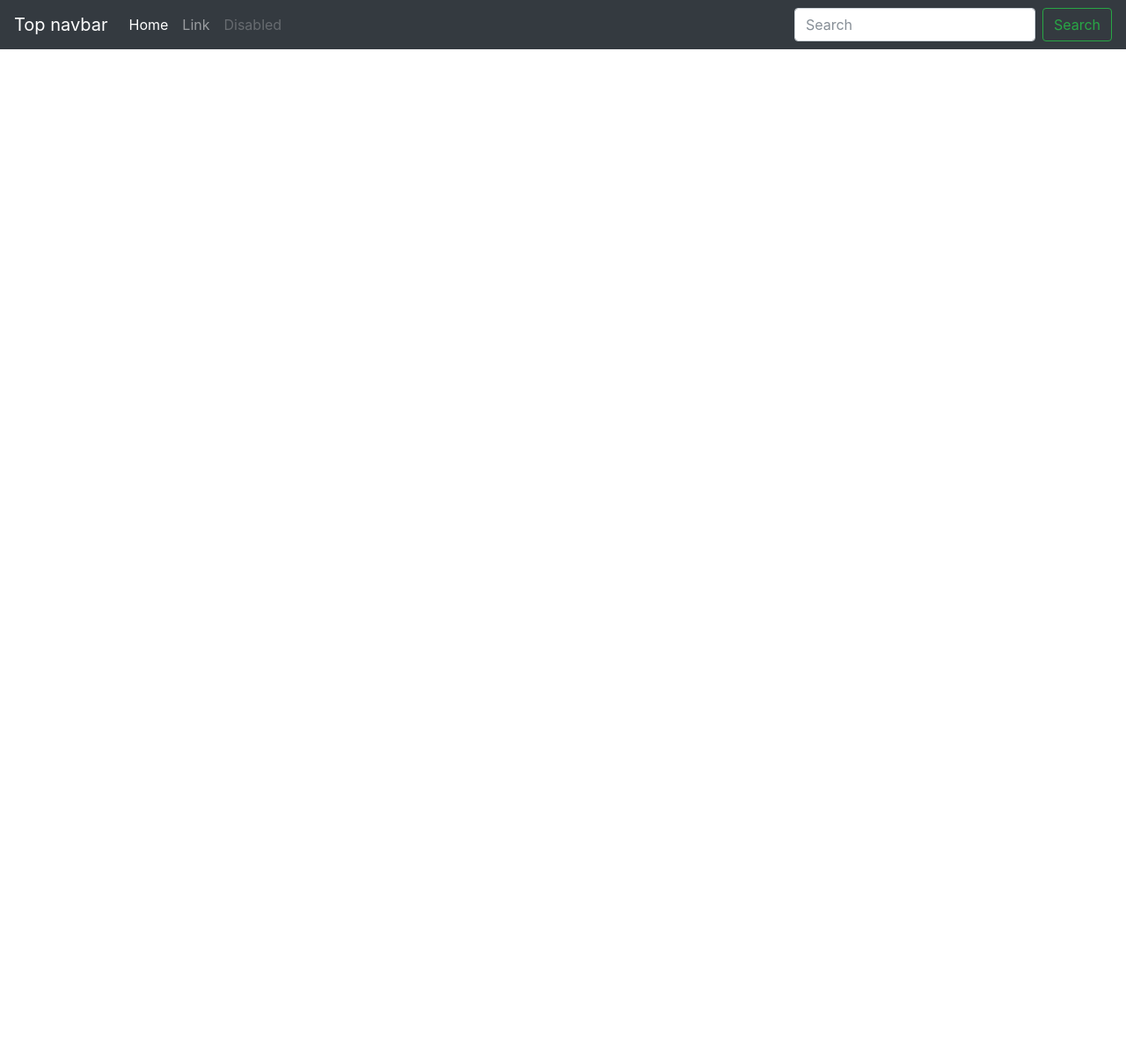
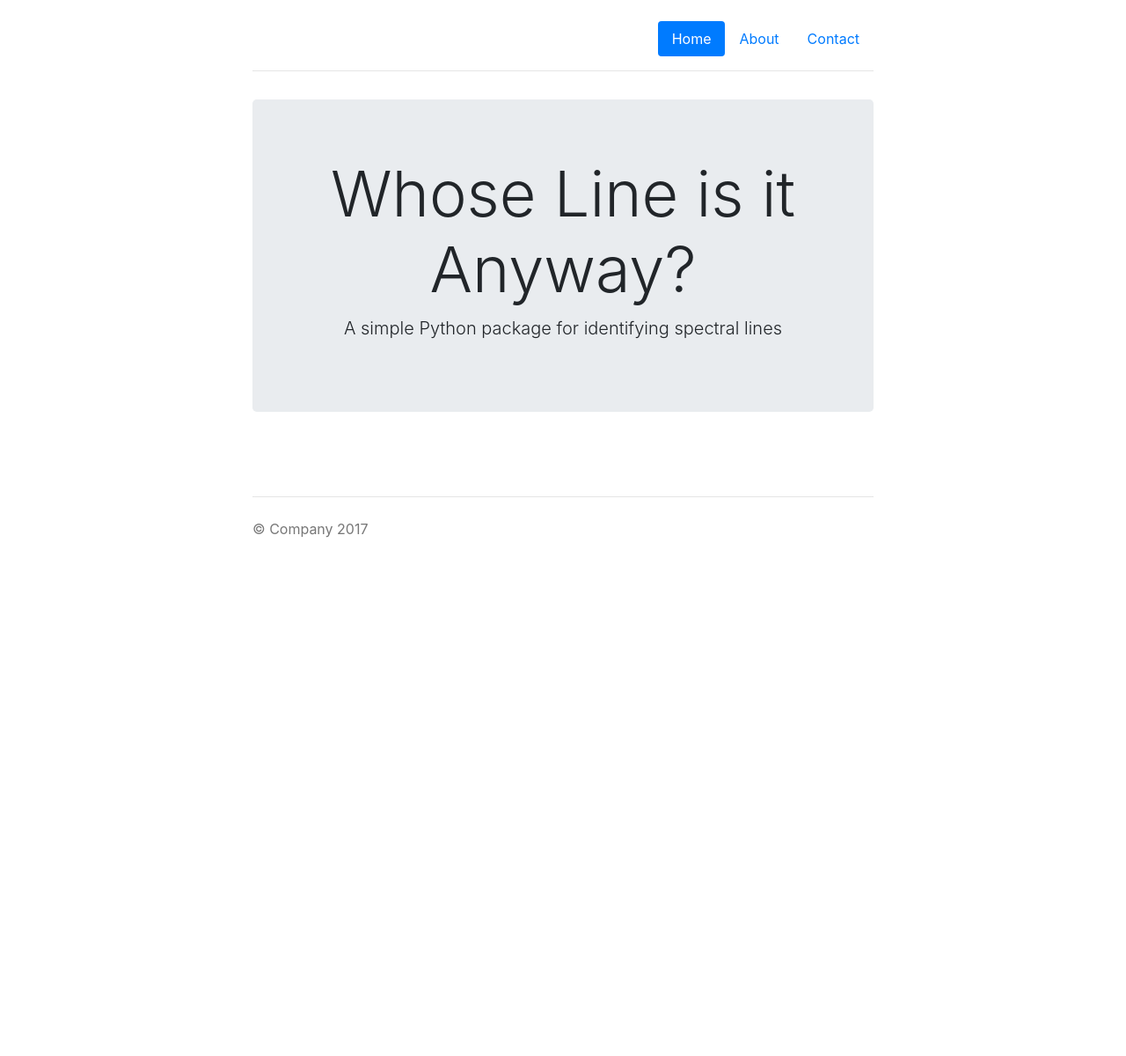
Before and after one commit to bmorris3/whoseline-vis, a Flask app: template whoseline_vis/templates/base.html in a window 1280 px wide. Shown: the whole page at 88% size. Run offline with Flask 2, Linux system fonts and the light colour scheme; the template is opened without the code that fills it, so the values that code supplies are empty; some libraries are stand-ins or nearby versions.

Commit message:
Make things better looking; add console script

```diff
--- a/setup.py
+++ b/setup.py
@@ -21,6 +21,6 @@ setup(
         "six"
     ],
     entry_points = {
-        'console_scripts': ['wlv=whoseline_vis.__init__:start'],
+        'console_scripts': ['wla=whoseline_vis.__init__:start'],
     }
 )
--- a/whoseline_vis/plot.py
+++ b/whoseline_vis/plot.py
@@ -64,10 +64,10 @@ def render_plot():
                       angle=np.pi/3)
 
     # Set up plot
-    plot = figure(plot_height=600, plot_width=800, title="Example spectrum",
+    plot = figure(plot_height=600, plot_width=700, title="Example spectrum",
                   tools="wheel_zoom,box_zoom,pan,reset,save",
                   x_range=[wavelength.min(), wavelength.max()],
-                  y_range=[0, flux.max()])
+                  y_range=[0, flux.max()], responsive=True)
 
     # Add vertical bars for each line in the line list
     plot.vbar(x='x', top='top', source=lines,
--- /dev/null
+++ b/whoseline_vis/static/css/narrow-jumbotron.css
@@ -0,0 +1,85 @@
+/* Space out content a bit */
+body {
+    padding-top: 1.5rem;
+    padding-bottom: 1.5rem;
+}
+
+/* Everything but the jumbotron gets side spacing for mobile first views */
+.header,
+.marketing,
+.footer {
+    padding-right: 1rem;
+    padding-left: 1rem;
+}
+
+/* Custom page header */
+.header {
+    padding-bottom: 1rem;
+    border-bottom: .05rem solid #e5e5e5;
+}
+
+/* Make the masthead heading the same height as the navigation */
+.header h3 {
+    margin-top: 0;
+    margin-bottom: 0;
+    line-height: 3rem;
+}
+
+/* Custom page footer */
+.footer {
+    padding-top: 1.5rem;
+    color: #777;
+    border-top: .05rem solid #e5e5e5;
+}
+
+/* Customize container */
+@media (min-width: 48em) {
+    .container {
+        max-width: 46rem;
+    }
+}
+
+.container-narrow > hr {
+    margin: 2rem 0;
+}
+
+/* Main marketing message and sign up button */
+.jumbotron {
+    text-align: center;
+    border-bottom: .05rem solid #e5e5e5;
+}
+
+.jumbotron .btn {
+    padding: .75rem 1.5rem;
+    font-size: 1.5rem;
+}
+
+/* Supporting marketing content */
+.marketing {
+    margin: 3rem 0;
+}
+
+.marketing p + h4 {
+    margin-top: 1.5rem;
+}
+
+/* Responsive: Portrait tablets and up */
+@media screen and (min-width: 48em) {
+    /* Remove the padding we set earlier */
+    .header,
+    .marketing,
+    .footer {
+        padding-right: 0;
+        padding-left: 0;
+    }
+
+    /* Space out the masthead */
+    .header {
+        margin-bottom: 2rem;
+    }
+
+    /* Remove the bottom border on the jumbotron for visual effect */
+    .jumbotron {
+        border-bottom: 0;
+    }
+}
--- a/whoseline_vis/templates/base.html
+++ b/whoseline_vis/templates/base.html
@@ -1,3 +1,65 @@
+{#<!doctype html>#}
+{#<html lang="en">#}
+{#<head>#}
+{#    <meta charset="utf-8">#}
+{#    <meta name="viewport" content="width=device-width, initial-scale=1, shrink-to-fit=no">#}
+{#    <meta name="description" content="">#}
+{#    <meta name="author" content="">#}
+    {#    <link rel="icon" href="../../../../favicon.ico">#}
+{##}
+{#    <title>Top navbar example for Bootstrap</title>#}
+{##}
+{#    <link href="{{ url_for('static', filename='css/bootstrap.min.css') }}" rel="stylesheet">#}
+{#    <link href="{{ url_for('static', filename='css/navbar-top.css') }}" rel="stylesheet">#}
+    {#    <link rel="stylesheet" href="http://cdn.pydata.org/bokeh/release/bokeh-0.12.6.min.css" type="text/css" />#}
+    {#    <script type="text/javascript" src="http://cdn.pydata.org/bokeh/release/bokeh-0.12.6.min.js"></script>#}
+{#</head>#}
+{##}
+{#<body>#}
+{##}
+{#<nav class="navbar navbar-expand-md navbar-dark bg-dark mb-4">#}
+{#    <a class="navbar-brand" href="#">Top navbar</a>#}
+{#    <button class="navbar-toggler" type="button" data-toggle="collapse" data-target="#navbarCollapse"#}
+{#            aria-controls="navbarCollapse" aria-expanded="false" aria-label="Toggle navigation">#}
+{#        <span class="navbar-toggler-icon"></span>#}
+{#    </button>#}
+{#    <div class="collapse navbar-collapse" id="navbarCollapse">#}
+{#        <ul class="navbar-nav mr-auto">#}
+{#            <li class="nav-item active">#}
+{#                <a class="nav-link" href="#">Home <span class="sr-only">(current)</span></a>#}
+{#            </li>#}
+{#            <li class="nav-item">#}
+{#                <a class="nav-link" href="#">Link</a>#}
+{#            </li>#}
+{#            <li class="nav-item">#}
+{#                <a class="nav-link disabled" href="#">Disabled</a>#}
+{#            </li>#}
+{#        </ul>#}
+{#        <form class="form-inline mt-2 mt-md-0">#}
+{#            <input class="form-control mr-sm-2" type="text" placeholder="Search" aria-label="Search">#}
+{#            <button class="btn btn-outline-success my-2 my-sm-0" type="submit">Search</button>#}
+{#        </form>#}
+{#    </div>#}
+{#</nav>#}
+{##}
+{#<main role="main" class="container">#}
+{#    {% block content %}{% endblock %}#}
+{#</main>#}
+{##}
+{##}
+{#<!-- Bootstrap core JavaScript#}
+{#================================================== -->#}
+{#<!-- Placed at the end of the document so the pages load faster -->#}
+{#<script src="https://code.jquery.com/jquery-3.2.1.slim.min.js"#}
+{#        integrity="sha384-KJ3o2DKtIkvYIK3UENzmM7KCkRr/rE9/Qpg6aAZGJwFDMVNA/GpGFF93hXpG5KkN"#}
+{#        crossorigin="anonymous"></script>#}
+{#<script>window.jQuery || document.write('<script src="static/js/jquery.min.js"><\/script>')</script>#}
+{#<script src="{{ url_for('static', filename='js/popper.min.js') }}"></script>#}
+{#<script src="{{ url_for('static', filename='js/bootstrap.min.js') }}"></script>#}
+{#</body>#}
+{#</html>#}
+
+
 <!doctype html>
 <html lang="en">
 <head>
@@ -7,51 +69,55 @@
     <meta name="author" content="">
     {#    <link rel="icon" href="../../../../favicon.ico">#}
 
-    <title>Top navbar example for Bootstrap</title>
+    <title>Narrow Jumbotron Template for Bootstrap</title>
 
+    <!-- Bootstrap core CSS -->
     <link href="{{ url_for('static', filename='css/bootstrap.min.css') }}" rel="stylesheet">
     <link href="{{ url_for('static', filename='css/navbar-top.css') }}" rel="stylesheet">
-{#    <link rel="stylesheet" href="http://cdn.pydata.org/bokeh/release/bokeh-0.12.6.min.css" type="text/css" />#}
-{#    <script type="text/javascript" src="http://cdn.pydata.org/bokeh/release/bokeh-0.12.6.min.js"></script>#}
+
+    <!-- Custom styles for this template -->
+    <link href="{{ url_for('static', filename='css/narrow-jumbotron.css') }}" rel="stylesheet">
 </head>
 
 <body>
 
-    <nav class="navbar navbar-expand-md navbar-dark bg-dark mb-4">
-      <a class="navbar-brand" href="#">Top navbar</a>
-      <button class="navbar-toggler" type="button" data-toggle="collapse" data-target="#navbarCollapse" aria-controls="navbarCollapse" aria-expanded="false" aria-label="Toggle navigation">
-        <span class="navbar-toggler-icon"></span>
-      </button>
-      <div class="collapse navbar-collapse" id="navbarCollapse">
-        <ul class="navbar-nav mr-auto">
-          <li class="nav-item active">
-            <a class="nav-link" href="#">Home <span class="sr-only">(current)</span></a>
+<div class="container">
+    <header class="header clearfix">
+        <nav>
+            <ul class="nav nav-pills float-right">
+                <li class="nav-item">
+                    <a class="nav-link active" href="#">Home <span class="sr-only">(current)</span></a>
                 </li>
                 <li class="nav-item">
-            <a class="nav-link" href="#">Link</a>
+                    <a class="nav-link" href="#">About</a>
                 </li>
                 <li class="nav-item">
-            <a class="nav-link disabled" href="#">Disabled</a>
+                    <a class="nav-link" href="#">Contact</a>
                 </li>
             </ul>
-        <form class="form-inline mt-2 mt-md-0">
-          <input class="form-control mr-sm-2" type="text" placeholder="Search" aria-label="Search">
-          <button class="btn btn-outline-success my-2 my-sm-0" type="submit">Search</button>
-        </form>
+        </nav>
+    </header>
+
+    <main role="main">
+
+        <div class="jumbotron">
+            <h1 class="display-3">Whose Line is it Anyway?</h1>
+            <p class="lead">A simple Python package for identifying spectral lines </p>
         </div>
-    </nav>
 
-    <main role="main" class="container">
+        <div class="row marketing">
             {% block content %}{% endblock %}
+        </div>
+
     </main>
 
+    <footer class="footer">
+        <p>&copy; Company 2017</p>
+    </footer>
 
-    <!-- Bootstrap core JavaScript
-    ================================================== -->
-    <!-- Placed at the end of the document so the pages load faster -->
-    <script src="https://code.jquery.com/jquery-3.2.1.slim.min.js" integrity="sha384-KJ3o2DKtIkvYIK3UENzmM7KCkRr/rE9/Qpg6aAZGJwFDMVNA/GpGFF93hXpG5KkN" crossorigin="anonymous"></script>
-    <script>window.jQuery || document.write('<script src="static/js/jquery.min.js"><\/script>')</script>
     <script src="{{ url_for('static', filename='js/popper.min.js') }}"></script>
     <script src="{{ url_for('static', filename='js/bootstrap.min.js') }}"></script>
+
+</div> <!-- /container -->
 </body>
 </html>
```
Also changed, not shown: whoseline_vis/templates/index.html (+4 -4 lines). Lines whose indentation alone changed are shown as unchanged.
